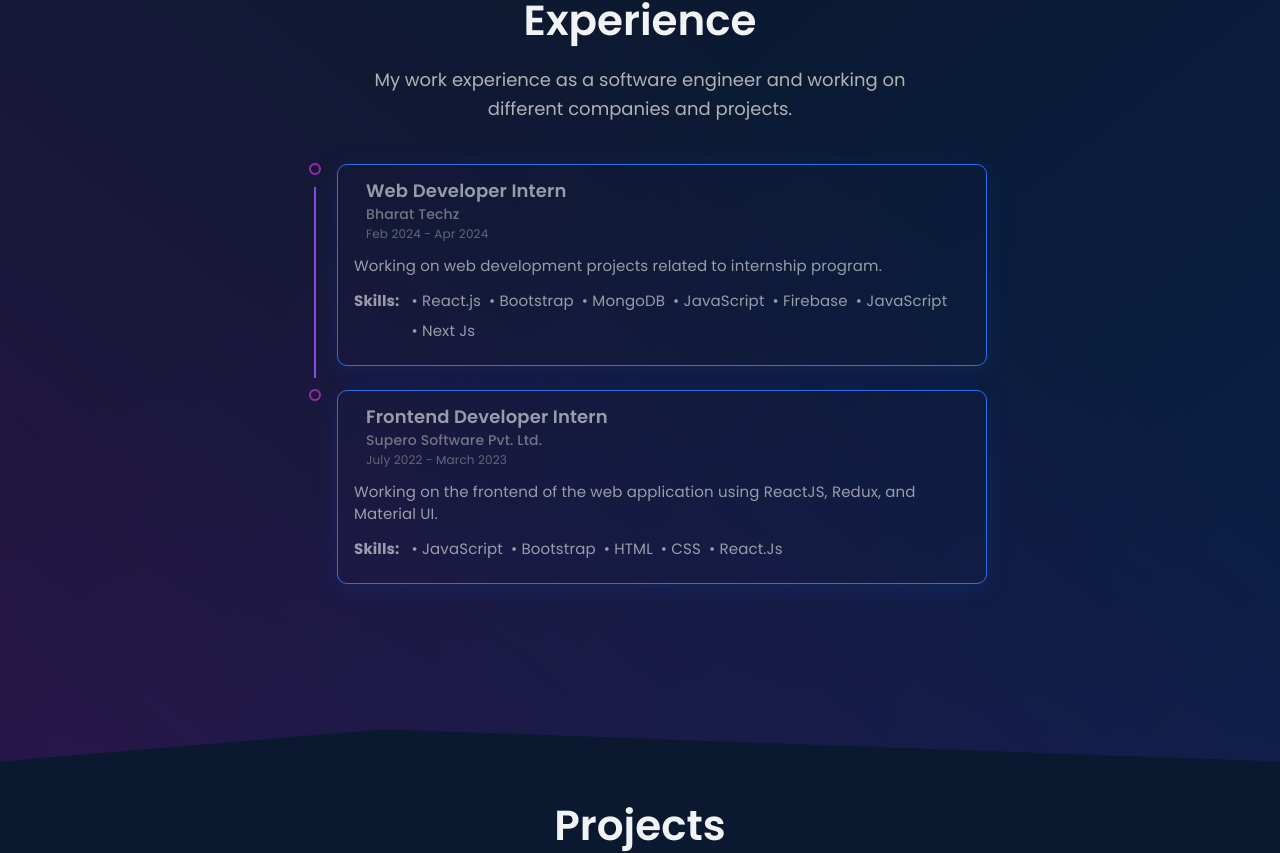
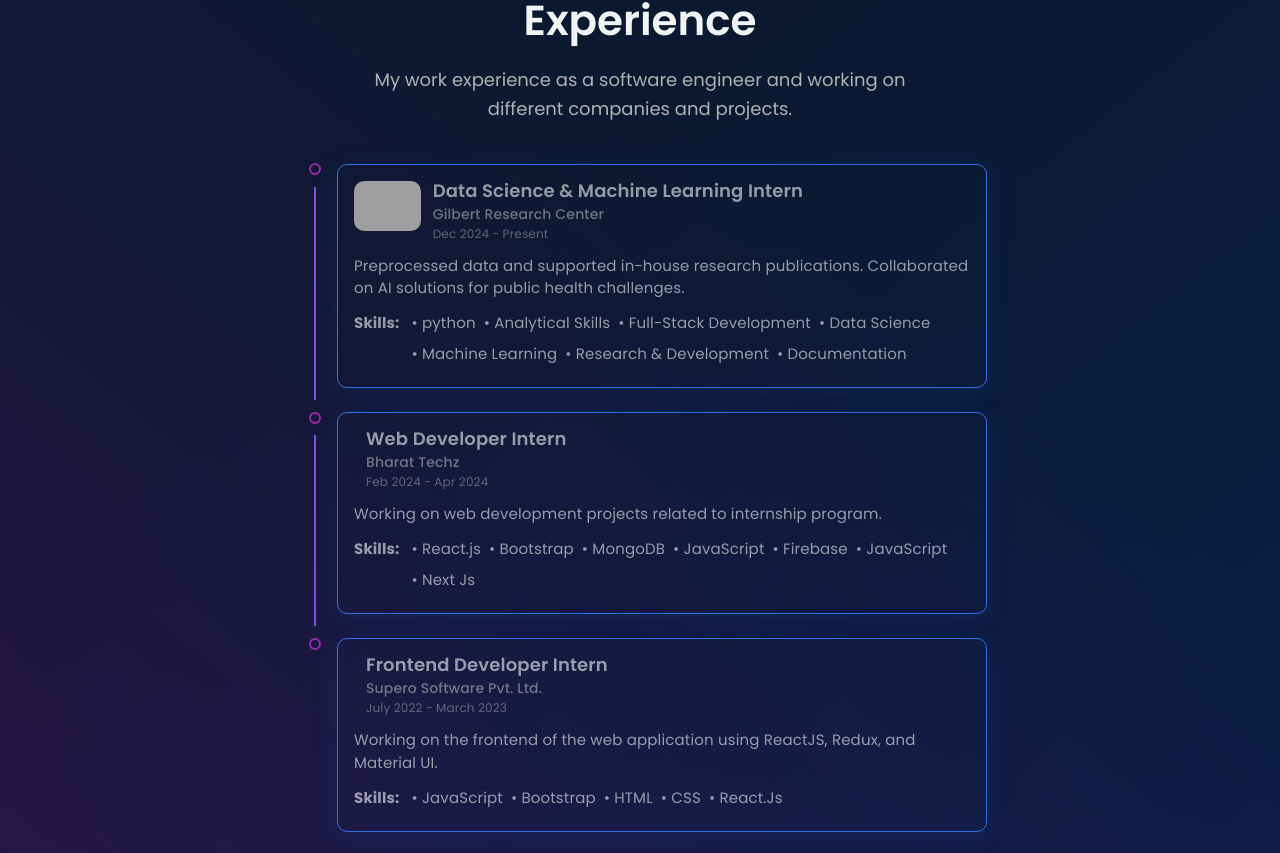
Before and after one commit to VikasSaxena2204/I-Showcase, a React (Create React App) app: page / in a window 1280 px wide. Shown: the part 1536-2389 px from the top of the page. Built offline with nearby package versions, Linux system fonts and the light colour scheme; grey boxes are pictures that could not be loaded.

Commit message:
Update constants.js

```diff
--- a/src/data/constants.js
+++ b/src/data/constants.js
@@ -76,6 +76,11 @@ export const skills = [
         image:
           "https://icon.icepanel.io/Technology/svg/Tailwind-CSS.svg"
         },
+      {
+        name: "Python",
+        image:
+          "https://s3.dualstack.us-east-2.amazonaws.com/pythondotorg-assets/media/community/logos/python-logo-only.png"
+        },
     ],
   },
   {
@@ -129,6 +134,24 @@ export const skills = [
 ];
 
 export const experiences = [
+  {
+    id: 3,
+    img: "https://static.wixstatic.com/media/d6924e_887b9594a6c342feb269894d02dd9486~mv2.png/v1/crop/x_0,y_0,w_1867,h_1826/fill/w_169,h_164,al_c,q_85,usm_0.66_1.00_0.01,enc_avif,quality_auto/Black%20on%20Transparent.png",
+    role: "Data Science & Machine Learning Intern",
+    company: "Gilbert Research Center",
+    date: "Dec 2024 - Present",
+    desc: "Preprocessed data and supported in-house research publications. Collaborated on AI solutions for public health challenges.",
+    skills: [
+      "python",
+      "Analytical Skills",
+      "Full-Stack Development",
+      "Data Science",
+      "Machine Learning",
+      "Research & Development",
+      "Documentation",
+    ],
+    doc: "",
+  },
   {
     id: 0,
     img: "",
```
